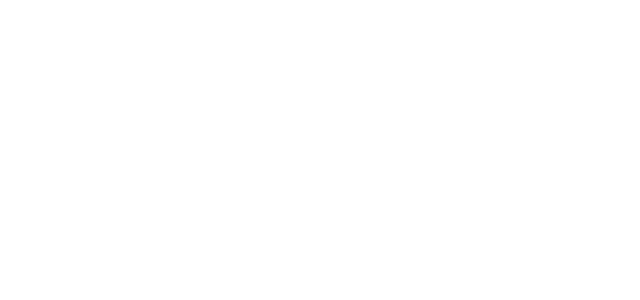
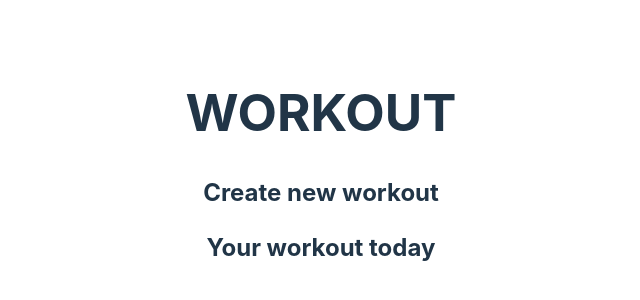
Before and after one commit to FernnT/Fitness_GymBro, a React (Vite) app: page /workout in a window 1280 px wide. Shown: the part 232-532 px from the top of the page, without its empty margins (319-959 px from the left). Built offline with nearby package versions, Linux system fonts and the light colour scheme.

Commit message:
start of stats and workout

```diff
--- a/src/App.jsx
+++ b/src/App.jsx
@@ -24,10 +24,10 @@ function App() {
           <Route path="/" element={<Login count={count} setCount={setCount}/>} />
           <Route path="/log-in" element={<Login/>} />
           <Route path="/sign-up" element={<Signup/>}/>
-          <Route path="/statistics" />
-          <Route path="/workout" />
-          <Route path="/settings" />
-          <Route path="/workout-input" />
+          <Route path="/statistics" element={<Statistics/>}/>
+          <Route path="/workout" element={<Workout/>}/>
+          <Route path="/settings" element={<Settings/>}/>
+          <Route path="/workout-input" element={<Workout_input/>}/>
         </Routes>
       </BrowserRouter>
     </>
--- a/src/stats.jsx
+++ b/src/stats.jsx
@@ -1,14 +1,13 @@
 import './App.css'
 
-const LogIn = ({ count, setCount }) => {
+const Stats = () => {
   return (
     <>
-      <h1>STATISTICS</h1>
-      <button onClick={() => setCount(count => (count  + 1))}>
-        COCK SIZE is {count}
-      </button>
+      <h1>WORKOUT</h1>
+      <h2>personal best</h2>
+      <h2>graphs</h2>
     </>
   );
 };
 
-export default LogIn
+export default Stats
--- a/src/workout.jsx
+++ b/src/workout.jsx
@@ -1,14 +1,13 @@
 import './App.css'
 
-const LogIn = ({ count, setCount }) => {
+const Workout = () => {
   return (
     <>
       <h1>WORKOUT</h1>
-      <button onClick={() => setCount(count => (count  + 1))}>
-        COCK SIZE is {count}
-      </button>
+      <h2>Create new workout</h2>
+      <h2>Your workout today</h2>
     </>
   );
 };
 
-export default LogIn
+export default Workout
```
